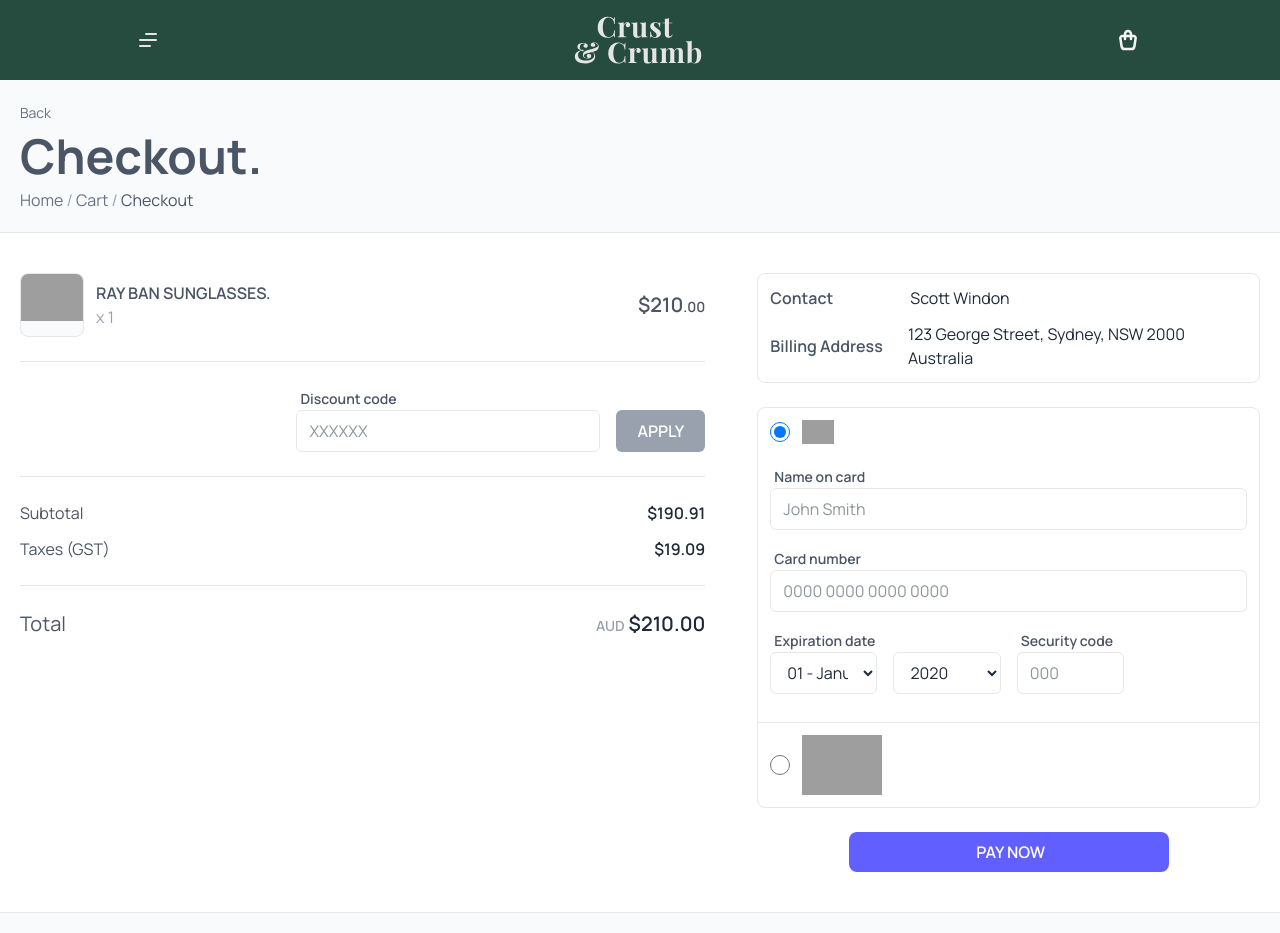
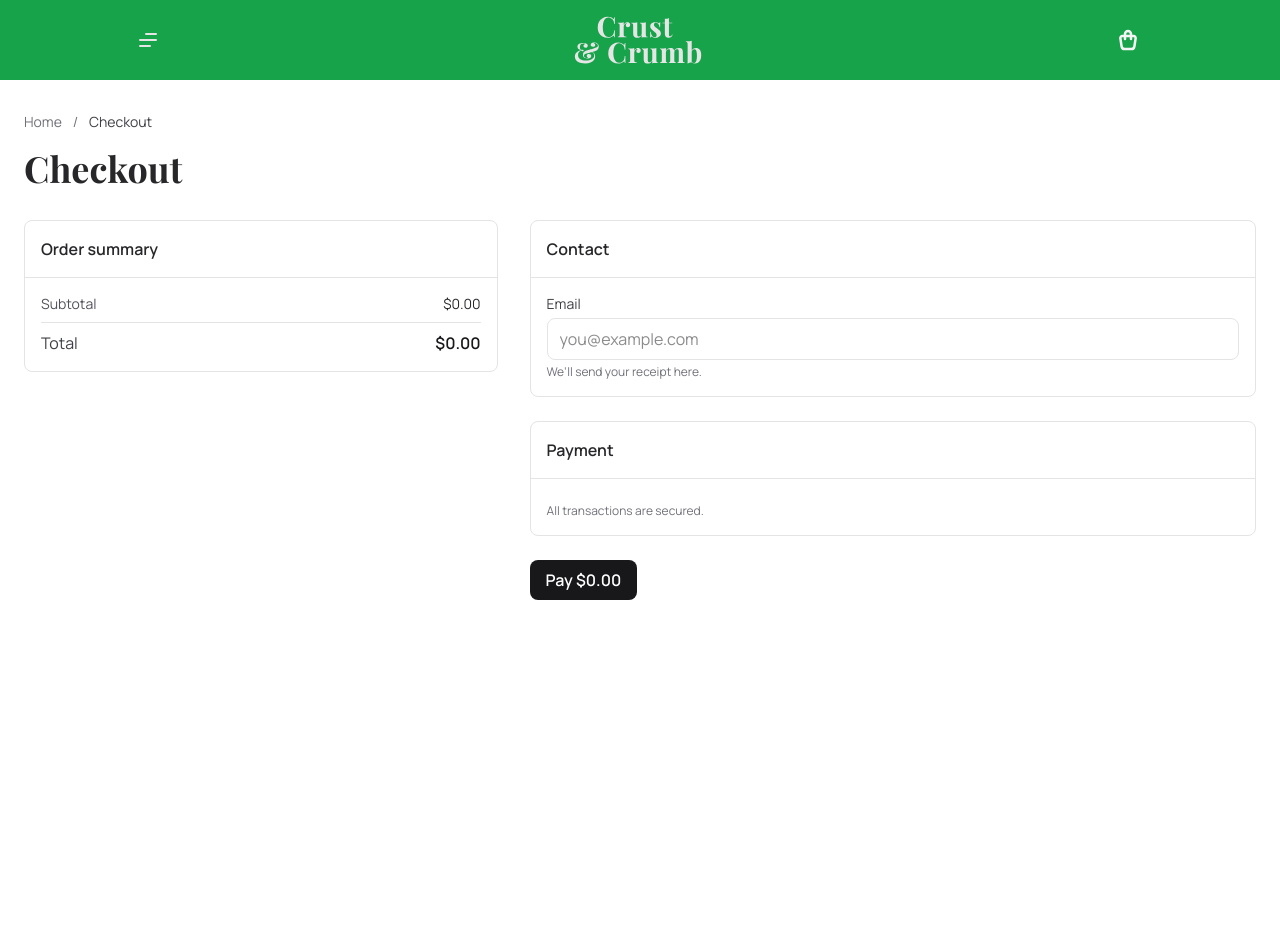
Before and after one commit to AbreuOliver/crust---crumb, a SvelteKit app: page /checkout in a window 1280 px wide. After the commit the page ends 880 px from the top, so only its background shows below. Built offline with nearby package versions, Linux system fonts and the light colour scheme; grey boxes are pictures that could not be loaded; a web font is replaced by a local one.

Commit message:
small changes to Checkout

```diff
--- a/src/lib/components/sections/4-Menu.svelte
+++ b/src/lib/components/sections/4-Menu.svelte
@@ -10,7 +10,7 @@
   const label = (id: string) => categories.find((c) => c.id === id)?.label ?? '';
 </script>
 
-<section id="menu" class="relative z-10 bg-gradient-to-b from-black via-black/80 to-black pt-32 pb-12 backdrop-blur-3xl lg:pt-0 lg:pb-32 scroll-mt-24">
+<section id="menu" class="border-t border-neutral-700 relative z-10 bg-gradient-to-b from-black via-black/80 to-black pt-32 pb-12 backdrop-blur-3xl lg:pt-0 lg:pb-32 scroll-mt-24">
   <div class="mx-auto max-w-5xl px-0 lg:px-12 xl:px-6 xl:pb-96 2xl:px-0">
     <h2 class="serif px-6 text-4xl font-thin text-white xl:text-6xl">Menu</h2>
 
--- a/src/lib/components/sections/5-Testimonials.svelte
+++ b/src/lib/components/sections/5-Testimonials.svelte
@@ -18,7 +18,7 @@
   const stars = (n = 0) => Array.from({ length: 5 }, (_, i) => i < (n ?? 0));
 </script>
 
-<section id="testimonials" class="relative z-10 bg-black py-16 sm:py-24">
+<section id="testimonials" class="relative z-10 bg-black py-32 sm:py-24">
   <div class="mx-auto max-w-5xl px-6 lg:px-12 xl:px-6 2xl:px-0">
     <h2 class="serif px-0 text-3xl font-light text-white sm:text-4xl">{heading}</h2>
 
--- a/src/routes/(public)/checkout/+page.svelte
+++ b/src/routes/(public)/checkout/+page.svelte
@@ -1,4 +1,4 @@
-<div class="min-w-screen min-h-screen bg-gray-50 py-5">
+<!-- <div class="min-w-screen min-h-screen bg-gray-50 py-5">
     <div class="px-5">
         <div class="mb-2">
             <a href="#" class="focus:outline-none hover:underline text-gray-500 text-sm"><i class="mdi mdi-arrow-left text-gray-400"></i>Back</a>
@@ -167,9 +167,145 @@
             </div>
         </div>
     </div>
-    <!-- <div class="p-5">
-        <div class="text-center text-gray-400 text-sm">
-            <a href="https://www.buymeacoffee.com/scottwindon" target="_blank" class="focus:outline-none underline text-gray-400"><i class="mdi mdi-beer-outline"></i>Buy me a beer</a> and help support open-resource
+</div> -->
+
+<script lang="ts">
+  import { cart, cartSubtotal } from '$lib/stores/cart';
+
+  // Props come from your payment module (no Stripe logic here)
+  let {
+    mountPayment,           // Svelte action: (node: HTMLElement) => { destroy?: () => void }
+    onConfirm,              // (email: string) => Promise<void>
+    isSubmitting = false,   // boolean (or you can pass a store and unwrap with $isSubmitting)
+    submitError = '',
+    submitSucceeded = false
+  } = $props();
+
+  // Local UI state
+  let email = $state('');
+
+  // Simple currency formatter (your store uses whole-dollar numbers; adjust if using cents)
+  const fmt = (n: number) =>
+    new Intl.NumberFormat('en-US', { style: 'currency', currency: 'USD' }).format(n);
+
+  // Derived UI flag
+  const hasItems = $derived(() => $cart.lines.length > 0);
+</script>
+
+<section class="min-h-screen bg-white">
+  <!-- Breadcrumbs -->
+  <div class="mx-auto max-w-7xl px-6 pt-8">
+    <nav class="text-sm text-zinc-500">
+      <a href="/" class="hover:underline focus:outline-none focus-visible:ring-2 focus-visible:ring-[var(--primary-green)] rounded">Home</a>
+      <span class="px-2">/</span>
+      <span class="text-zinc-700">Checkout</span>
+    </nav>
+
+    <h1 class="mt-4 text-3xl md:text-4xl font-bold text-zinc-800 serif">Checkout</h1>
+  </div>
+
+  <!-- Main -->
+  <div class="mx-auto max-w-7xl px-6 pb-24 pt-8 grid grid-cols-1 lg:grid-cols-5 gap-8">
+    <!-- Order summary -->
+    <aside class="lg:col-span-2 space-y-4">
+      <div class="rounded-lg border border-zinc-200 bg-white">
+        <div class="p-4 border-b border-zinc-200">
+          <h2 class="text-base font-semibold text-zinc-800">Order summary</h2>
         </div>
-    </div> -->
-</div>
+
+        <ul class="divide-y divide-zinc-200">
+          {#if !hasItems}
+            <li class="p-4 text-zinc-500 text-sm">Your cart is empty.</li>
+          {:else}
+            {#each $cart.lines as line}
+              <li class="p-4 flex items-center gap-3">
+                <!-- Add product image here if you track it per line -->
+                <div class="flex-1">
+                  <p class="text-sm font-medium text-zinc-800">{line.name}</p>
+                  <p class="text-xs text-zinc-500">Qty {line.qty}</p>
+                </div>
+                <div class="text-sm font-medium text-zinc-800">
+                  {fmt(line.price * line.qty)}
+                </div>
+              </li>
+            {/each}
+          {/if}
+        </ul>
+
+        <div class="p-4 space-y-2 text-sm">
+          <div class="flex justify-between">
+            <span class="text-zinc-600">Subtotal</span>
+            <span class="font-medium text-zinc-800">{fmt($cartSubtotal)}</span>
+          </div>
+          <!-- Add tax/shipping rows here when you compute them server-side -->
+          <div class="h-px bg-zinc-200 my-2"></div>
+          <div class="flex justify-between text-base">
+            <span class="text-zinc-700">Total</span>
+            <span class="font-semibold text-zinc-900">{fmt($cartSubtotal)}</span>
+          </div>
+        </div>
+      </div>
+    </aside>
+
+    <!-- Payment -->
+    <form class="lg:col-span-3 space-y-6" on:submit|preventDefault={() => onConfirm(email)}>
+      <!-- Contact (email only) -->
+      <div class="rounded-lg border border-zinc-200 bg-white">
+        <div class="p-4 border-b border-zinc-200">
+          <h2 class="text-base font-semibold text-zinc-800">Contact</h2>
+        </div>
+        <div class="p-4">
+          <label class="block text-sm font-medium text-zinc-700 mb-1" for="email">Email</label>
+          <input
+            id="email"
+            type="email"
+            required
+            bind:value={email}
+            class="w-full rounded-lg border border-zinc-200 px-3 py-2 text-zinc-900 outline-none focus-visible:ring-2 focus-visible:ring-[var(--primary-green)]"
+            placeholder="you@example.com"
+            autocomplete="email"
+          />
+          <p class="mt-1 text-xs text-zinc-500">We’ll send your receipt here.</p>
+        </div>
+      </div>
+
+      <!-- Payment Element mount (no Stripe logic here) -->
+      <div class="rounded-lg border border-zinc-200 bg-white">
+        <div class="p-4 border-b border-zinc-200">
+          <h2 class="text-base font-semibold text-zinc-800">Payment</h2>
+        </div>
+        <div class="p-4">
+          <div id="payment-element" use:mountPayment class="rounded-lg"></div>
+          <p class="mt-2 text-xs text-zinc-500">All transactions are secured.</p>
+        </div>
+      </div>
+
+      <!-- Submit -->
+      <div class="flex items-center gap-4">
+        <button
+          type="submit"
+          class="inline-flex items-center justify-center rounded-lg px-4 py-2 font-semibold text-white bg-zinc-900 hover:bg-zinc-800 focus-visible:ring-2 focus-visible:ring-[var(--primary-green)] disabled:opacity-60"
+          disabled={!hasItems || isSubmitting}
+        >
+          {#if isSubmitting}
+            Processing…
+          {:else}
+            Pay {fmt($cartSubtotal)}
+          {/if}
+        </button>
+
+        {#if submitError}
+          <p class="text-sm text-red-600">{submitError}</p>
+        {/if}
+
+        {#if submitSucceeded}
+          <p class="text-sm text-green-700">Payment complete! Check your email for a receipt.</p>
+        {/if}
+      </div>
+    </form>
+  </div>
+</section>
+
+<style>
+  :root { --primary-green: #16a34a; } /* fallback if not already defined */
+</style>
--- a/src/routes/+page.svelte
+++ b/src/routes/+page.svelte
@@ -91,5 +91,5 @@
 <About />
 <!-- <Featured heading="Seasonal" items={featured} /> -->
 <Menu />
-<Testimonials heading="Loved by our neighbors" {quotes} testimonials={quotes} />
+<Testimonials heading="Loved by our neighbors" testimonials={quotes} />
 <Footer />
```
